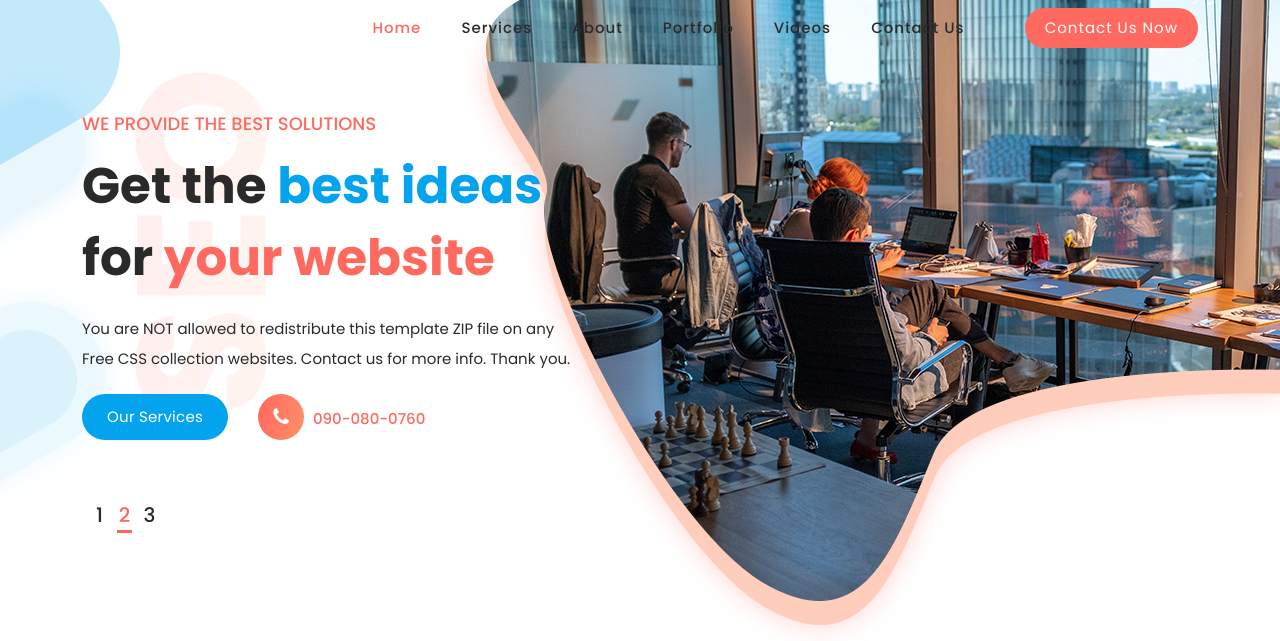
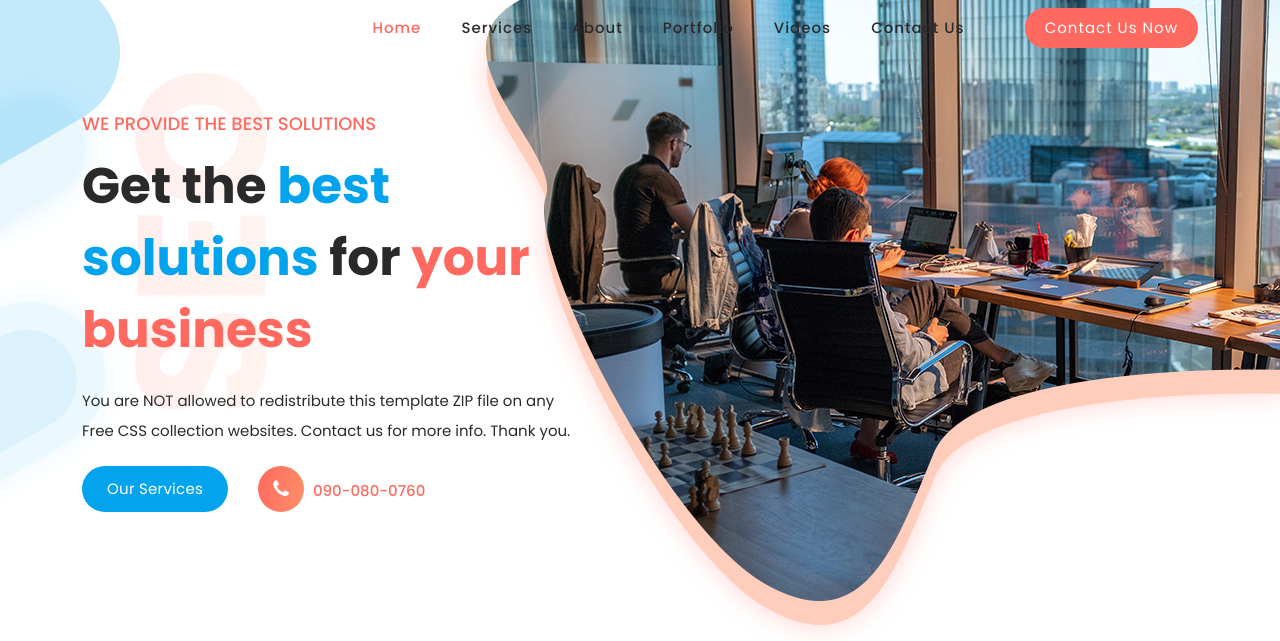
Before and after one commit to ConsultVerse/Fortune400, a plain HTML site: page index.html in a window 1280 px wide. Shown: the part 123-764 px from the top of the page. Drawn offline with Linux system fonts and the light colour scheme.

Commit message:
Update index.html

```diff
--- a/index.html
+++ b/index.html
@@ -102,7 +102,7 @@ https://templatemo.com/tm-565-onix-digital
                 </div>
                 <div class="item header-text">
                   <h6>We Provide the best solutions</h6>
-                  <h2>Get the <em>best ideas</em> for <span>your website</span></h2>
+                  <h2>Get the <em>best solutions</em> for <span>your business</span></h2>
                   <p>You are NOT allowed to redistribute this template ZIP file on any Free CSS collection websites. Contact us for more info. Thank you.</p>
                   <div class="down-buttons">
                     <div class="main-blue-button-hover">
@@ -115,7 +115,7 @@ https://templatemo.com/tm-565-onix-digital
                 </div>
                 <div class="item header-text">
                   <h6>Helping your business grow</h6>
-                  <h2>Watch <em>our videos</em> for your <span>projects</span></h2>
+                  <h2>Innovative solutions<em>for</em>your business success. <span>projects</span></h2>
                   <p>Please <a rel="nofollow" href="https://www.paypal.me/templatemo" target="_blank">support us</a> a little via PayPal if this digital marketing HTML template is useful for you. Thank you.</p>
                   <div class="down-buttons">
                     <div class="main-blue-button-hover">
```
